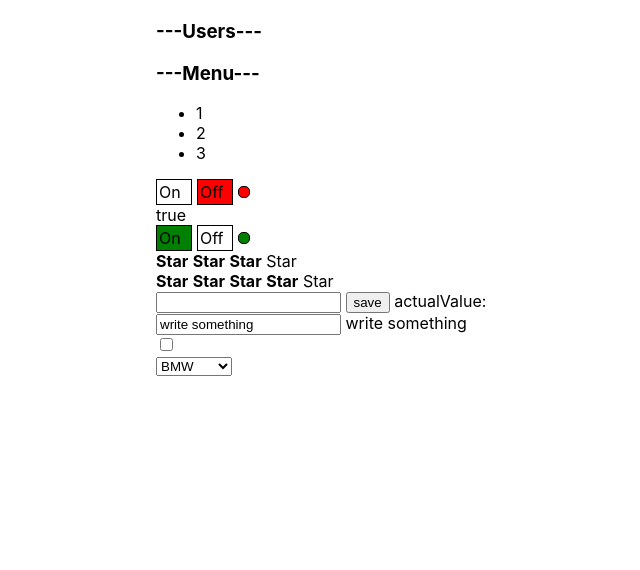
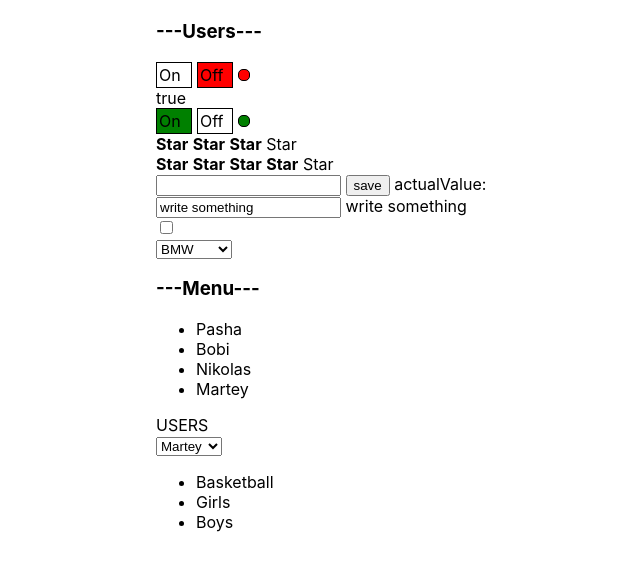
Before and after one commit to Batersp/react-kabzda, a React (Create React App) app: page / in a window 1280 px wide. Shown: the top 570 px of the page, without its empty margins (234-874 px from the left). Built offline with nearby package versions, Linux system fonts and the light colour scheme.

Commit message:
add input collapsed

```diff
--- a/src/App.tsx
+++ b/src/App.tsx
@@ -10,6 +10,7 @@ import {UncontrolledInput} from "./components/UncontrolledInput/UncontrolledInpu
 import {Input} from "./components/Input/Input";
 import {Checkbox} from "./components/Checkbox/Checkbox";
 import {Selected} from "./components/Selected/Selected";
+import {NewSelected} from "./components/Selected/NewSelected";
 
 
 
@@ -21,11 +22,58 @@ function App() {
     const [inputValue, setInputValue] = useState('write something')
     const [chekboxValue, setCheckboxValue] = useState(false)
     const [selectedValue, setSelectedValue] = useState<string | undefined>('2')
+    const [newSelectedValue, setNewSelectedValue] = useState<string | undefined>('4')
+
+    const itemsForAccordion = [
+        {
+            name: 'Pasha',
+            value: '1'
+        },
+        {
+            name: 'Bobi',
+            value: '2'
+        },
+        {
+            name: 'Nikolas',
+            value: '3'
+        },
+        {
+            name: 'Martey',
+            value: '4'
+        },
+    ]
+
+    const itemsForNewSelected = [
+        {
+            name: 'Pasha',
+            value: '1',
+            hobbies:['football', 'dota2', 'JS']
+        },
+        {
+            name: 'Bobi',
+            value: '2',
+            hobbies:['Golf']
+        },
+        {
+            name: 'Nikolas',
+            value: '3',
+            hobbies:['movies', 'reed books', 'anime', 'cookies']
+        },
+        {
+            name: 'Martey',
+            value: '4',
+            hobbies:['Basketball', 'Girls', 'Boys']
+        },
+    ]
+
+    const onItemClick = (value: string) => {
+        console.log(`user with value ${value} was be clicked`)
+    }
 
     return (
         <div className='App'>
             <UncontrolledAccordion titleValue={'Users'} />
-            <Accordion titleValue={'Menu'} collapsed={accordionCollapsed} onChange={() => setAccordionCollapsed(!accordionCollapsed)}/>
+
             <UncontrolledOnOff onChange={setSwitchOn}/> {switchOn.toString()}
             <OnOff on={switchOn} onChange={() => setSwitchOn(!switchOn)}/>
             <UncontrolledRating />
@@ -39,22 +87,26 @@ function App() {
             <Checkbox value={chekboxValue} callBack={setCheckboxValue}/>
 
             <Selected value={selectedValue} callBack={setSelectedValue}/>
+
+            <Accordion
+                titleValue={'Menu'}
+                collapsed={accordionCollapsed}
+                onChange={() => setAccordionCollapsed(!accordionCollapsed)}
+                items={itemsForAccordion}
+                onItemClick={onItemClick}
+            />
+
+            <NewSelected
+                item={itemsForNewSelected}
+                value={newSelectedValue}
+                callBack={setNewSelectedValue}
+            />
         </div>
     );
 }
 
 
-type PageTitlePropsType = {
-    title: string
-}
 
-function PageTitle(props: PageTitlePropsType) {
-    return (
-        <h1>
-            {props.title}
-        </h1>
-    );
-}
 
 
 
--- a/src/components/Accordion/Accordion.tsx
+++ b/src/components/Accordion/Accordion.tsx
@@ -1,9 +1,16 @@
 import React from "react";
+
+export type ItemsType = {
+    name: string
+    value: string
+}
 
 type AccordionPropsType = {
     titleValue: string
     collapsed: boolean
     onChange: () => void
+    items: ItemsType[]
+    onItemClick: (value: string) => void
 }
 
 function Accordion(props: AccordionPropsType) {
@@ -11,7 +18,7 @@ function Accordion(props: AccordionPropsType) {
     return (
         <div>
             <AccordionTitle title={props.titleValue} onChange={props.onChange} collapsed={props.collapsed}/>
-            {!props.collapsed && <AccordionBody/>}
+            {!props.collapsed && <AccordionBody items={props.items} onItemClick={props.onItemClick}/>}
         </div>
     );
 }
@@ -28,12 +35,15 @@ function AccordionTitle(props: AccordionTitlePropsType) {
     );
 }
 
-function AccordionBody() {
+export type AccordionBodyPropsType = {
+    items: ItemsType[]
+    onItemClick: (value: string) => void
+}
+
+function AccordionBody(props:AccordionBodyPropsType) {
     return (
         <ul>
-            <li>1</li>
-            <li>2</li>
-            <li>3</li>
+            {props.items.map((el, index) => <li onClick={() => props.onItemClick(el.value)} key={index}>{el.name}</li>)}
         </ul>
     );
 }
--- /dev/null
+++ b/src/components/Selected/NewSelected.tsx
@@ -0,0 +1,50 @@
+import React, {ChangeEvent, useState} from "react";
+
+export type ItemsType = {
+    name: string
+    value: string
+    hobbies: string[]
+}
+
+export type NewSelectedPropsType = {
+    item:ItemsType[]
+    value: string | undefined
+    callBack: (value: string) => void
+}
+
+
+export const NewSelected = (props: NewSelectedPropsType) => {
+    const [collapsedUsers, setCollapsedUsers] = useState(false)
+
+    const onClickHandler = (e: ChangeEvent<HTMLSelectElement>) => {
+        props.callBack(e.currentTarget.value)
+    }
+
+
+    const onSpanClickHandler = () => {
+        setCollapsedUsers(!collapsedUsers)
+    }
+
+    return (
+        <div>
+
+            <div> <span onClick={onSpanClickHandler}>USERS</span></div>
+            {collapsedUsers
+                ? <select onChange={onClickHandler} value={props.value}>
+                    {props.item.map((el, index) => <option value={el.value} key={index}>{el.name}</option>)}
+                </select>
+                : <div>
+                    <select onChange={onClickHandler} value={props.value}>
+                        {props.item.map((el, index) => <option value={el.value} key={index}>{el.name}</option>)}
+                    </select>
+
+                    <ul>
+                        {props.item.filter(el => el.value === props.value).map(u => u.hobbies.map((h, index) => <li key={index}>{h}</li> ))}
+                    </ul>
+
+                </div>
+            }
+
+        </div>
+    )
+}
```
